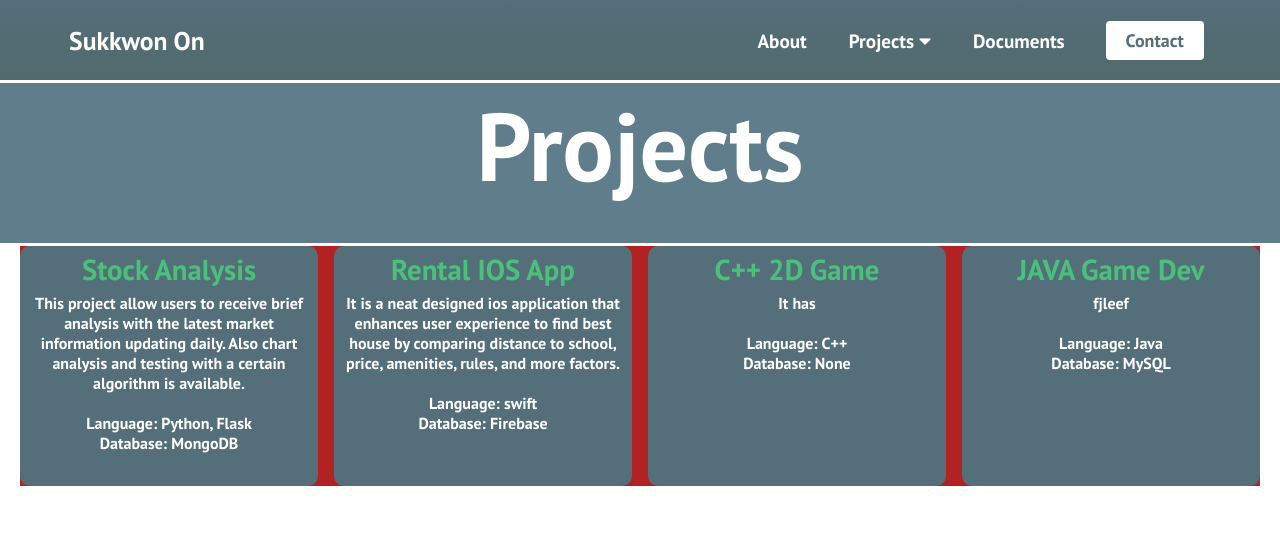
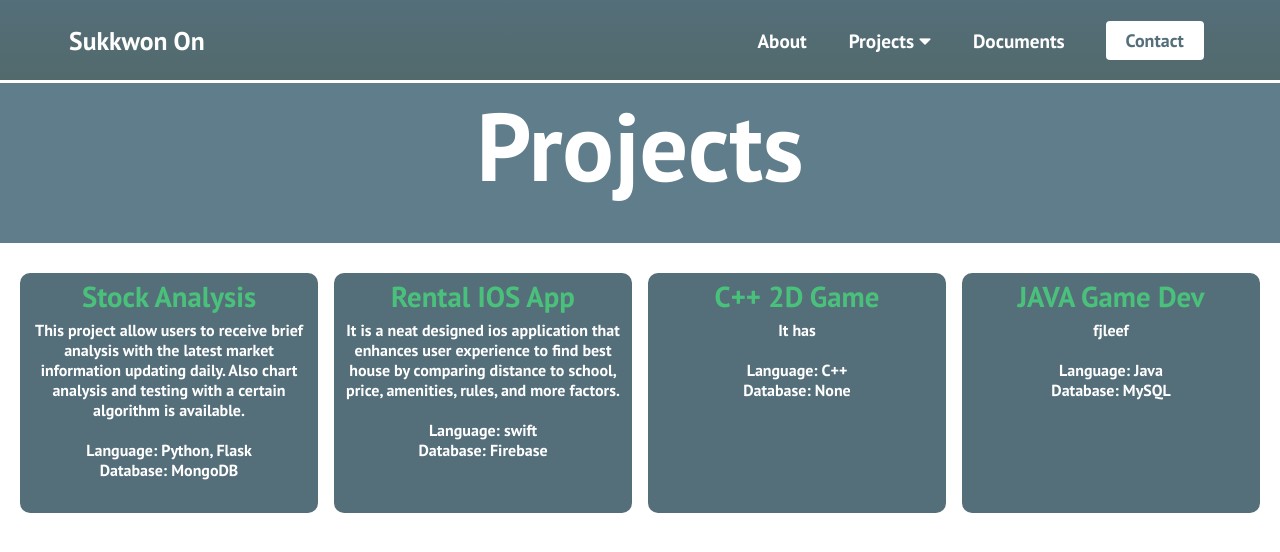
Before and after one commit to skwon2345/portfolio_website, a React (Create React App) app: page /projects in a window 1280 px wide. Shown: the top 552 px of the page. Built offline with nearby package versions, Linux system fonts and the light colour scheme.

Commit message:
save point

```diff
--- a/src/components/pages/Project.js
+++ b/src/components/pages/Project.js
@@ -8,6 +8,7 @@ const Project = ({info}) => {
             <button className='project'>
                 <h2>{info.name}</h2>
                 <div className='description'>
+                    <br/>
                     <p>
                     {info.description}
                     <br/>
--- a/src/components/pages/Projects.css
+++ b/src/components/pages/Projects.css
@@ -7,7 +7,7 @@
     background-color: #607d8b;
     color:#fff;
     margin-top:3px;
-    margin-bottom: 3px;
+    margin-bottom: 30px;
 }
 .projects {
     display:grid;
@@ -16,6 +16,5 @@
     margin-left:20px;
     margin-right:20px;
     /*width:100%;*/
-    background-color:firebrick;
 
 }
```
